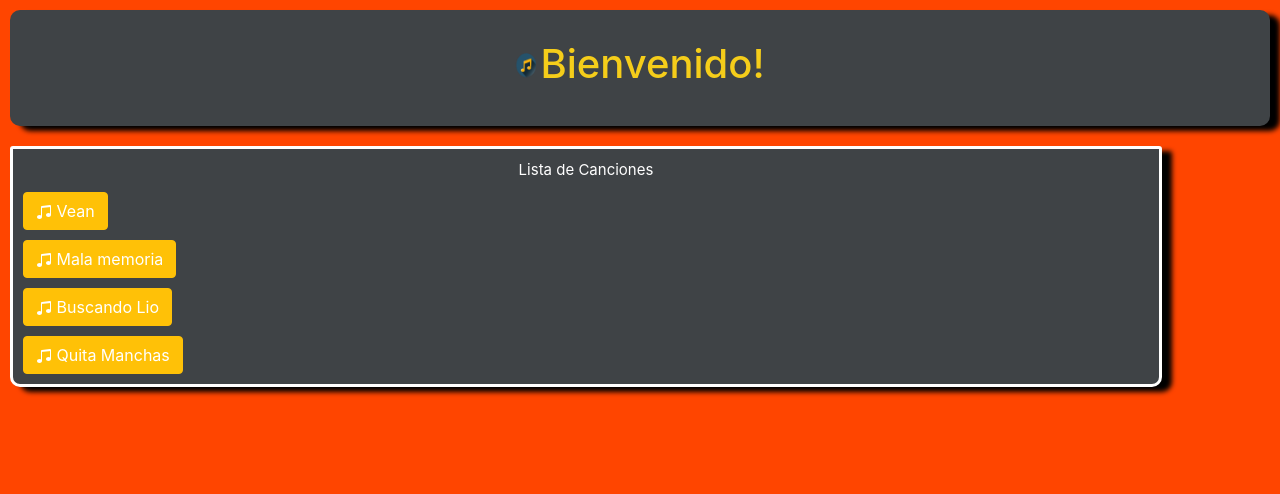
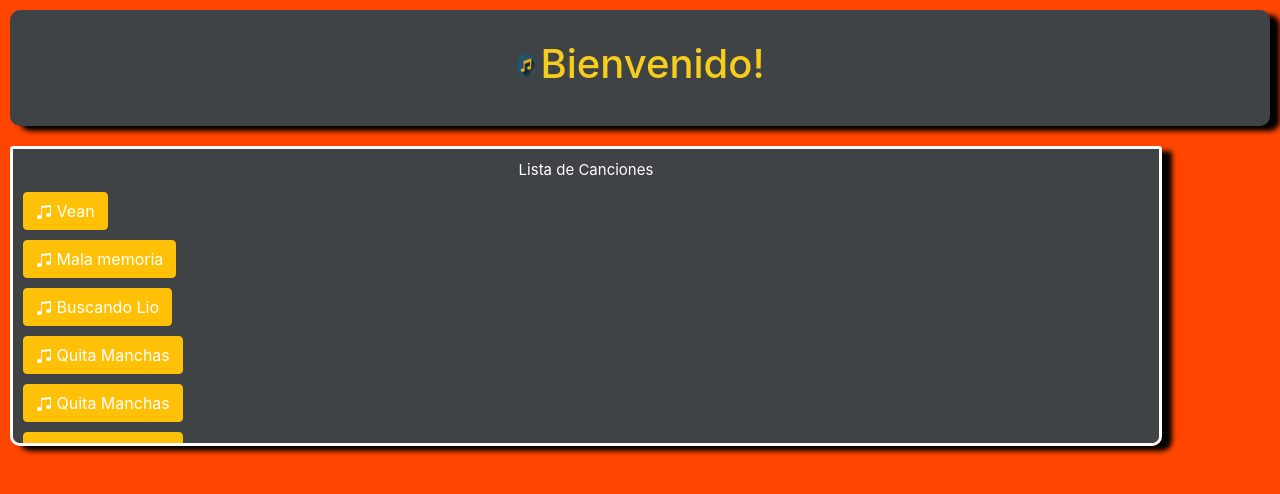
Before and after one commit to Newvilla97/MusicApp, a React (Create React App) app in the folder music/: page / in a window 1280 px wide. Shown: the top 494 px of the page. Built offline with nearby package versions, Linux system fonts and the light colour scheme.

Commit message:
agregado de scroll

```diff
--- a/music/src/App.js
+++ b/music/src/App.js
@@ -187,6 +187,250 @@ function App() {
                 </svg>{" "}
                 Quita Manchas
               </button>
+
+            </div>
+            <div className="separador"></div>
+            <div>
+              <button
+                type="button"
+                class="btn btn-warning"
+                onClick={() => QuitaManchas()}
+                style={{ color: "white" }}
+              >
+                <svg
+                  width="1em"
+                  height="1em"
+                  viewBox="0 0 16 16"
+                  class="bi bi-music-note-beamed"
+                  fill="currentColor"
+                  xmlns="http://www.w3.org/2000/svg"
+                >
+                  <path d="M6 13c0 1.105-1.12 2-2.5 2S1 14.105 1 13c0-1.104 1.12-2 2.5-2s2.5.896 2.5 2zm9-2c0 1.105-1.12 2-2.5 2s-2.5-.895-2.5-2 1.12-2 2.5-2 2.5.895 2.5 2z" />
+                  <path
+                    fill-rule="evenodd"
+                    d="M14 11V2h1v9h-1zM6 3v10H5V3h1z"
+                  />
+                  <path d="M5 2.905a1 1 0 0 1 .9-.995l8-.8a1 1 0 0 1 1.1.995V3L5 4V2.905z" />
+                </svg>{" "}
+                Quita Manchas
+              </button>
+
+            </div>
+            <div className="separador"></div>
+            <div>
+              <button
+                type="button"
+                class="btn btn-warning"
+                onClick={() => QuitaManchas()}
+                style={{ color: "white" }}
+              >
+                <svg
+                  width="1em"
+                  height="1em"
+                  viewBox="0 0 16 16"
+                  class="bi bi-music-note-beamed"
+                  fill="currentColor"
+                  xmlns="http://www.w3.org/2000/svg"
+                >
+                  <path d="M6 13c0 1.105-1.12 2-2.5 2S1 14.105 1 13c0-1.104 1.12-2 2.5-2s2.5.896 2.5 2zm9-2c0 1.105-1.12 2-2.5 2s-2.5-.895-2.5-2 1.12-2 2.5-2 2.5.895 2.5 2z" />
+                  <path
+                    fill-rule="evenodd"
+                    d="M14 11V2h1v9h-1zM6 3v10H5V3h1z"
+                  />
+                  <path d="M5 2.905a1 1 0 0 1 .9-.995l8-.8a1 1 0 0 1 1.1.995V3L5 4V2.905z" />
+                </svg>{" "}
+                Quita Manchas
+              </button>
+
+            </div>
+            <div className="separador"></div>
+            <div>
+              <button
+                type="button"
+                class="btn btn-warning"
+                onClick={() => QuitaManchas()}
+                style={{ color: "white" }}
+              >
+                <svg
+                  width="1em"
+                  height="1em"
+                  viewBox="0 0 16 16"
+                  class="bi bi-music-note-beamed"
+                  fill="currentColor"
+                  xmlns="http://www.w3.org/2000/svg"
+                >
+                  <path d="M6 13c0 1.105-1.12 2-2.5 2S1 14.105 1 13c0-1.104 1.12-2 2.5-2s2.5.896 2.5 2zm9-2c0 1.105-1.12 2-2.5 2s-2.5-.895-2.5-2 1.12-2 2.5-2 2.5.895 2.5 2z" />
+                  <path
+                    fill-rule="evenodd"
+                    d="M14 11V2h1v9h-1zM6 3v10H5V3h1z"
+                  />
+                  <path d="M5 2.905a1 1 0 0 1 .9-.995l8-.8a1 1 0 0 1 1.1.995V3L5 4V2.905z" />
+                </svg>{" "}
+                Quita Manchas
+              </button>
+
+            </div>
+            <div className="separador"></div>
+            <div>
+              <button
+                type="button"
+                class="btn btn-warning"
+                onClick={() => QuitaManchas()}
+                style={{ color: "white" }}
+              >
+                <svg
+                  width="1em"
+                  height="1em"
+                  viewBox="0 0 16 16"
+                  class="bi bi-music-note-beamed"
+                  fill="currentColor"
+                  xmlns="http://www.w3.org/2000/svg"
+                >
+                  <path d="M6 13c0 1.105-1.12 2-2.5 2S1 14.105 1 13c0-1.104 1.12-2 2.5-2s2.5.896 2.5 2zm9-2c0 1.105-1.12 2-2.5 2s-2.5-.895-2.5-2 1.12-2 2.5-2 2.5.895 2.5 2z" />
+                  <path
+                    fill-rule="evenodd"
+                    d="M14 11V2h1v9h-1zM6 3v10H5V3h1z"
+                  />
+                  <path d="M5 2.905a1 1 0 0 1 .9-.995l8-.8a1 1 0 0 1 1.1.995V3L5 4V2.905z" />
+                </svg>{" "}
+                Quita Manchas
+              </button>
+
+            </div>
+            <div className="separador"></div>
+            <div>
+              <button
+                type="button"
+                class="btn btn-warning"
+                onClick={() => QuitaManchas()}
+                style={{ color: "white" }}
+              >
+                <svg
+                  width="1em"
+                  height="1em"
+                  viewBox="0 0 16 16"
+                  class="bi bi-music-note-beamed"
+                  fill="currentColor"
+                  xmlns="http://www.w3.org/2000/svg"
+                >
+                  <path d="M6 13c0 1.105-1.12 2-2.5 2S1 14.105 1 13c0-1.104 1.12-2 2.5-2s2.5.896 2.5 2zm9-2c0 1.105-1.12 2-2.5 2s-2.5-.895-2.5-2 1.12-2 2.5-2 2.5.895 2.5 2z" />
+                  <path
+                    fill-rule="evenodd"
+                    d="M14 11V2h1v9h-1zM6 3v10H5V3h1z"
+                  />
+                  <path d="M5 2.905a1 1 0 0 1 .9-.995l8-.8a1 1 0 0 1 1.1.995V3L5 4V2.905z" />
+                </svg>{" "}
+                Quita Manchas
+              </button>
+
+            </div>
+            <div className="separador"></div>
+            <div>
+              <button
+                type="button"
+                class="btn btn-warning"
+                onClick={() => QuitaManchas()}
+                style={{ color: "white" }}
+              >
+                <svg
+                  width="1em"
+                  height="1em"
+                  viewBox="0 0 16 16"
+                  class="bi bi-music-note-beamed"
+                  fill="currentColor"
+                  xmlns="http://www.w3.org/2000/svg"
+                >
+                  <path d="M6 13c0 1.105-1.12 2-2.5 2S1 14.105 1 13c0-1.104 1.12-2 2.5-2s2.5.896 2.5 2zm9-2c0 1.105-1.12 2-2.5 2s-2.5-.895-2.5-2 1.12-2 2.5-2 2.5.895 2.5 2z" />
+                  <path
+                    fill-rule="evenodd"
+                    d="M14 11V2h1v9h-1zM6 3v10H5V3h1z"
+                  />
+                  <path d="M5 2.905a1 1 0 0 1 .9-.995l8-.8a1 1 0 0 1 1.1.995V3L5 4V2.905z" />
+                </svg>{" "}
+                Quita Manchas
+              </button>
+
+            </div>
+            <div className="separador"></div>
+            <div>
+              <button
+                type="button"
+                class="btn btn-warning"
+                onClick={() => QuitaManchas()}
+                style={{ color: "white" }}
+              >
+                <svg
+                  width="1em"
+                  height="1em"
+                  viewBox="0 0 16 16"
+                  class="bi bi-music-note-beamed"
+                  fill="currentColor"
+                  xmlns="http://www.w3.org/2000/svg"
+                >
+                  <path d="M6 13c0 1.105-1.12 2-2.5 2S1 14.105 1 13c0-1.104 1.12-2 2.5-2s2.5.896 2.5 2zm9-2c0 1.105-1.12 2-2.5 2s-2.5-.895-2.5-2 1.12-2 2.5-2 2.5.895 2.5 2z" />
+                  <path
+                    fill-rule="evenodd"
+                    d="M14 11V2h1v9h-1zM6 3v10H5V3h1z"
+                  />
+                  <path d="M5 2.905a1 1 0 0 1 .9-.995l8-.8a1 1 0 0 1 1.1.995V3L5 4V2.905z" />
+                </svg>{" "}
+                Quita Manchas
+              </button>
+
+            </div>
+            <div className="separador"></div>
+            <div>
+              <button
+                type="button"
+                class="btn btn-warning"
+                onClick={() => QuitaManchas()}
+                style={{ color: "white" }}
+              >
+                <svg
+                  width="1em"
+                  height="1em"
+                  viewBox="0 0 16 16"
+                  class="bi bi-music-note-beamed"
+                  fill="currentColor"
+                  xmlns="http://www.w3.org/2000/svg"
+                >
+                  <path d="M6 13c0 1.105-1.12 2-2.5 2S1 14.105 1 13c0-1.104 1.12-2 2.5-2s2.5.896 2.5 2zm9-2c0 1.105-1.12 2-2.5 2s-2.5-.895-2.5-2 1.12-2 2.5-2 2.5.895 2.5 2z" />
+                  <path
+                    fill-rule="evenodd"
+                    d="M14 11V2h1v9h-1zM6 3v10H5V3h1z"
+                  />
+                  <path d="M5 2.905a1 1 0 0 1 .9-.995l8-.8a1 1 0 0 1 1.1.995V3L5 4V2.905z" />
+                </svg>{" "}
+                Quita Manchas
+              </button>
+
+            </div>
+            <div className="separador"></div>
+            <div>
+              <button
+                type="button"
+                class="btn btn-warning"
+                onClick={() => QuitaManchas()}
+                style={{ color: "white" }}
+              >
+                <svg
+                  width="1em"
+                  height="1em"
+                  viewBox="0 0 16 16"
+                  class="bi bi-music-note-beamed"
+                  fill="currentColor"
+                  xmlns="http://www.w3.org/2000/svg"
+                >
+                  <path d="M6 13c0 1.105-1.12 2-2.5 2S1 14.105 1 13c0-1.104 1.12-2 2.5-2s2.5.896 2.5 2zm9-2c0 1.105-1.12 2-2.5 2s-2.5-.895-2.5-2 1.12-2 2.5-2 2.5.895 2.5 2z" />
+                  <path
+                    fill-rule="evenodd"
+                    d="M14 11V2h1v9h-1zM6 3v10H5V3h1z"
+                  />
+                  <path d="M5 2.905a1 1 0 0 1 .9-.995l8-.8a1 1 0 0 1 1.1.995V3L5 4V2.905z" />
+                </svg>{" "}
+                Quita Manchas
+              </button>
+
             </div>
           </div>
         </div>
--- a/music/src/index.css
+++ b/music/src/index.css
@@ -26,6 +26,8 @@ body {
   box-shadow: 10px 5px 5px black;
   border-radius: 3px 3px 10px 10px;
   padding: 10px;
+  overflow: scroll;
+  max-height: 300px;
 }
 .Letras {
   float: left;
```
